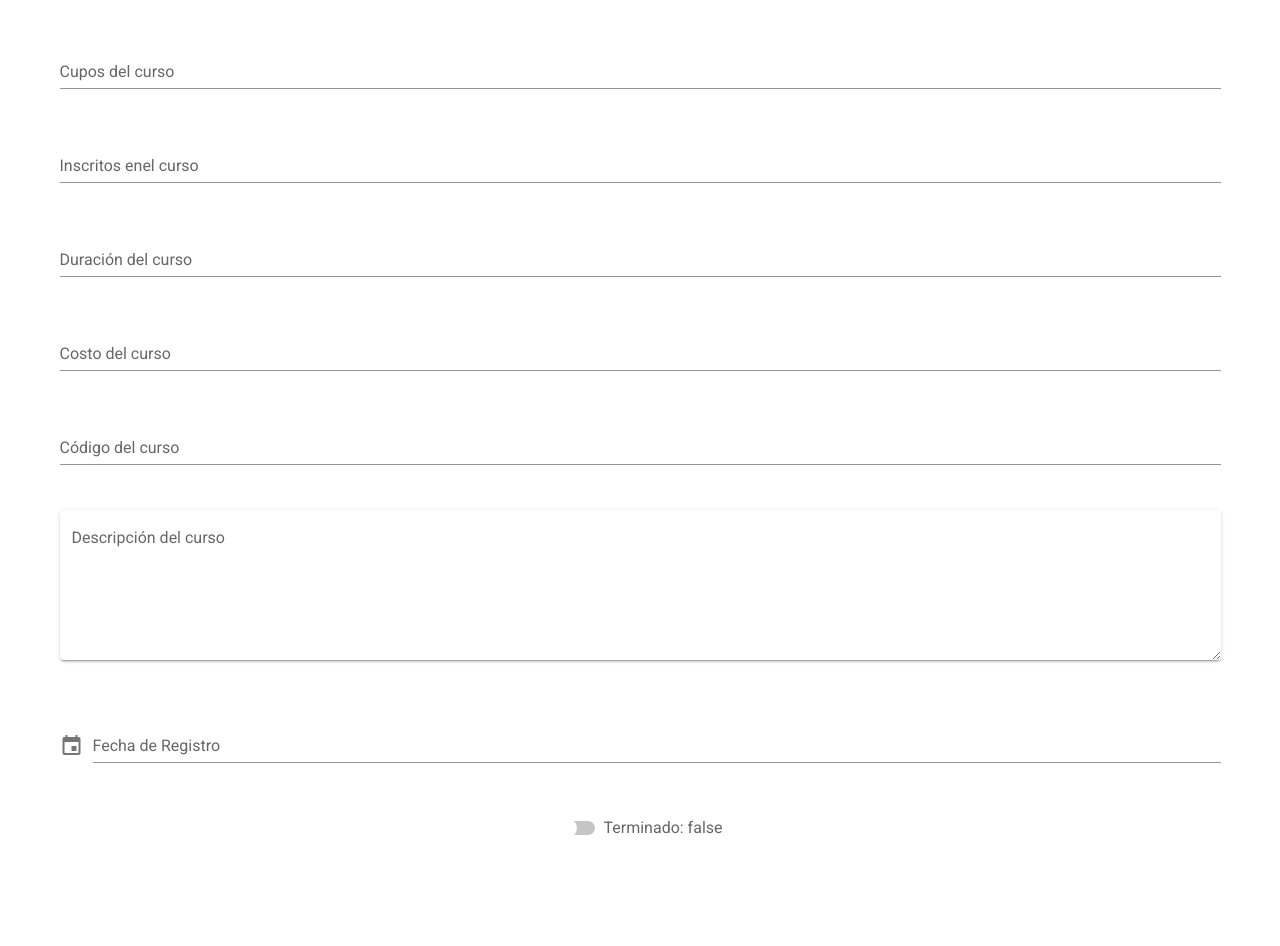
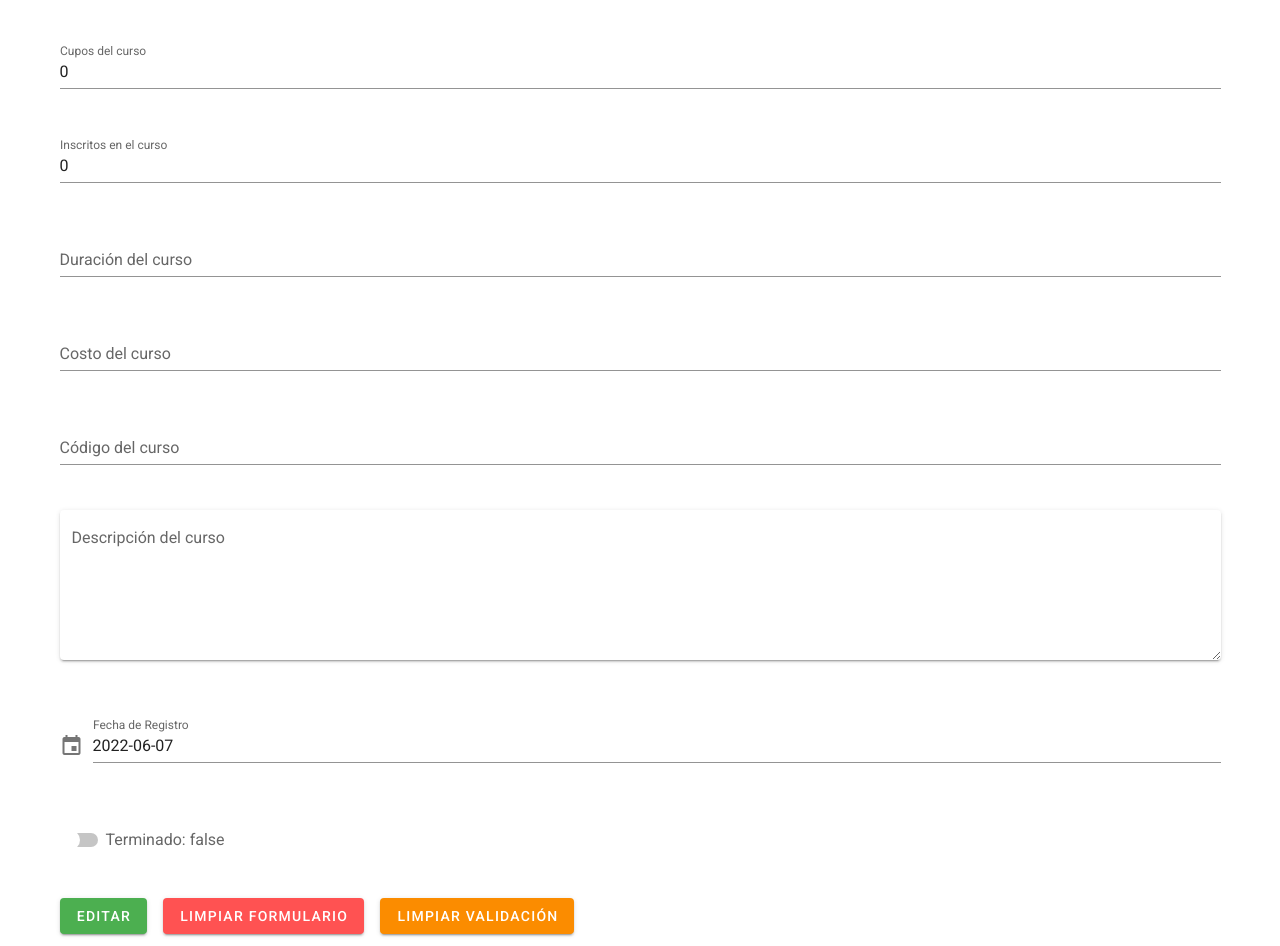
Before and after one commit to florangel26/AlfaWeb, a Vue app: page /admin/edit/1 in a window 1280 px wide. Shown: the part 300-1246 px from the top of the page. Before the commit the page ends 1162 px from the top, so only its background shows below. Built offline with nearby package versions, Linux system fonts and the light colour scheme; no server answers; the database is empty; sample sign-in values are in the browser's storage; what vuefire would draw is missing.

Commit message:
Add edit

```diff
--- a/src/store/index.js
+++ b/src/store/index.js
@@ -1,6 +1,12 @@
 import Vue from 'vue';
 import Vuex from 'vuex';
-import { collection, onSnapshot, query } from 'firebase/firestore';
+import {
+    collection,
+    onSnapshot,
+    query,
+    doc,
+    updateDoc,
+} from 'firebase/firestore';
 import { db } from '../firebase';
 
 Vue.use(Vuex);
@@ -11,6 +17,11 @@ export default new Vuex.Store({
         courses: [],
     },
     mutations: {
+        UPDATE_COURSE(state, payload) {
+            state.courses = state.courses.map((item) =>
+                item.id === payload.id ? payload : item
+            );
+        },
         GET_COURSES(state, payload) {
             state.courses = payload;
         },
@@ -38,6 +49,28 @@ export default new Vuex.Store({
                 console.log(error);
             }
         },
+        async update_course(state, course) {
+            try {
+                console.log('Aca');
+                console.log(state);
+                console.log(course);
+
+                const docRef = doc(db, 'courses', course.id);
+
+                await updateDoc(docRef, {
+                    courseCode: course.courseCode,
+                    courseLength: course.courseLength,
+                    date: course.date,
+                    description: course.description,
+                    name: course.name,
+                    price: course.price,
+                    registeredUsers: course.registeredUsers,
+                    url: course.url,
+                });
+            } catch (error) {
+                console.log(error);
+            }
+        },
     },
     modules: {},
 });
--- a/src/views/admin/EditCourse.vue
+++ b/src/views/admin/EditCourse.vue
@@ -13,36 +13,42 @@
                 <v-col cols="12">
                     <v-text-field
                         label="URL de la Imagen del Curso"
+                        v-model="url"
                         required
                     ></v-text-field>
                 </v-col>
                 <v-col cols="12">
                     <v-text-field
                         label="Cupos del curso"
+                        v-model="availableSpots"
                         type="number"
                     ></v-text-field>
                 </v-col>
                 <v-col cols="12">
                     <v-text-field
-                        label="Inscritos enel curso"
+                        label="Inscritos en el curso"
+                        v-model="registeredUsers"
                         type="number"
                     ></v-text-field>
                 </v-col>
                 <v-col cols="12">
                     <v-text-field
                         label="Duración del curso"
+                        v-model="courseLength"
                         required
                     ></v-text-field>
                 </v-col>
                 <v-col cols="12">
                     <v-text-field
                         label="Costo del curso"
+                        v-model="price"
                         type="number"
                     ></v-text-field>
                 </v-col>
                 <v-col cols="12">
                     <v-text-field
                         label="Código del curso"
+                        v-model="courseCode"
                         required
                     ></v-text-field>
                 </v-col>
@@ -51,12 +57,13 @@
                         solo
                         name="input-7-4"
                         label="Descripción del curso"
+                        v-model="description"
                     ></v-textarea>
                 </v-col>
                 <v-col cols="12">
                     <v-menu
                         ref="menu"
-                        v-model="menu"
+                        v-model="date"
                         :close-on-content-click="false"
                         :return-value.sync="date"
                         transition="scale-transition"
@@ -65,7 +72,7 @@
                     >
                         <template v-slot:activator="{ on, attrs }">
                             <v-text-field
-                                v-model="date"
+                                v-model="datetime"
                                 label="Fecha de Registro"
                                 prepend-icon="mdi-calendar"
                                 readonly
@@ -73,7 +80,7 @@
                                 v-on="on"
                             ></v-text-field>
                         </template>
-                        <v-date-picker v-model="date" no-title scrollable>
+                        <v-date-picker v-model="datetime" no-title scrollable>
                             <v-spacer></v-spacer>
                             <v-btn text color="primary" @click="menu = false">
                                 Cancelar
@@ -88,6 +95,7 @@
                         </v-date-picker>
                     </v-menu>
                 </v-col>
+                <v-col cols="12">
                     <div class="finished">
                         <v-switch
                             v-model="finished"
@@ -95,11 +103,24 @@
                             :label="`Terminado: ${finished.toString()}`"
                         ></v-switch>
                     </div>
+                </v-col>
+                <v-col cols="12">
+                    <div id="formOptions">
+                        <v-btn color="success" class="mr-4" @click="saveForm()">
+                            Editar
+                        </v-btn>
+                        <v-btn color="error" class="mr-4">
+                            Limpiar Formulario
+                        </v-btn>
+                        <v-btn color="warning"> Limpiar Validación </v-btn>
+                    </div>
+                </v-col>
             </v-row>
         </v-container>
     </div>
 </template>
 <script>
+import { mapActions } from 'vuex';
 import { db } from '../../firebase';
 import { getDoc, doc } from 'firebase/firestore';
 
@@ -111,20 +132,51 @@ export default {
             finished: false,
             courseCode: '',
             courseLength: '',
+            datetime: new Date(
+                Date.now() - new Date().getTimezoneOffset() * 60000
+            )
+                .toISOString()
+                .substr(0, 10),
             date: '',
             description: '',
             name: '',
             price: '',
             registeredUsers: 0,
+            availableSpots: 0,
             url: '',
+            id: '',
+            menu: false,
+            modal: false,
+            menu2: false,
         };
     },
     methods: {
+        ...mapActions(['update_course']),
+
         goToCreation() {
             this.$router.push('/');
         },
         saveForm() {
-            this.dialog = false;
+            console.log(new Date(this.datetime).getUTCDate());
+
+            this.update_course(
+                {
+                    id: this.$route.params.id,
+                    finished: this.finished,
+                    courseCode: this.courseCode,
+                    courseLength: this.courseLength,
+                    date: new Date(this.datetime),
+                    description: this.description,
+                    name: this.name,
+                    price: this.price,
+                    registeredUsers: this.registeredUsers,
+                    url: this.url,
+                    availableSpots: this.availableSpots,
+                },
+                this.id
+            );
+
+            this.$router.go(-1);
         },
         async get_course(id) {
             try {
@@ -141,6 +193,7 @@ export default {
                     this.price = docSnap.data().price;
                     this.registeredUsers = docSnap.data().registeredUsers;
                     this.url = docSnap.data().url;
+                    this.availableSpots = docSnap.data().availableSpots;
                 }
             } catch (error) {
                 console.log(error);
@@ -148,6 +201,7 @@ export default {
         },
     },
     mounted() {
+        this.id = this.$route.params.id;
         console.log(this.$route.params.id);
         this.get_course(this.$route.params.id);
     },
```
Lines whose indentation alone changed are shown as unchanged.
